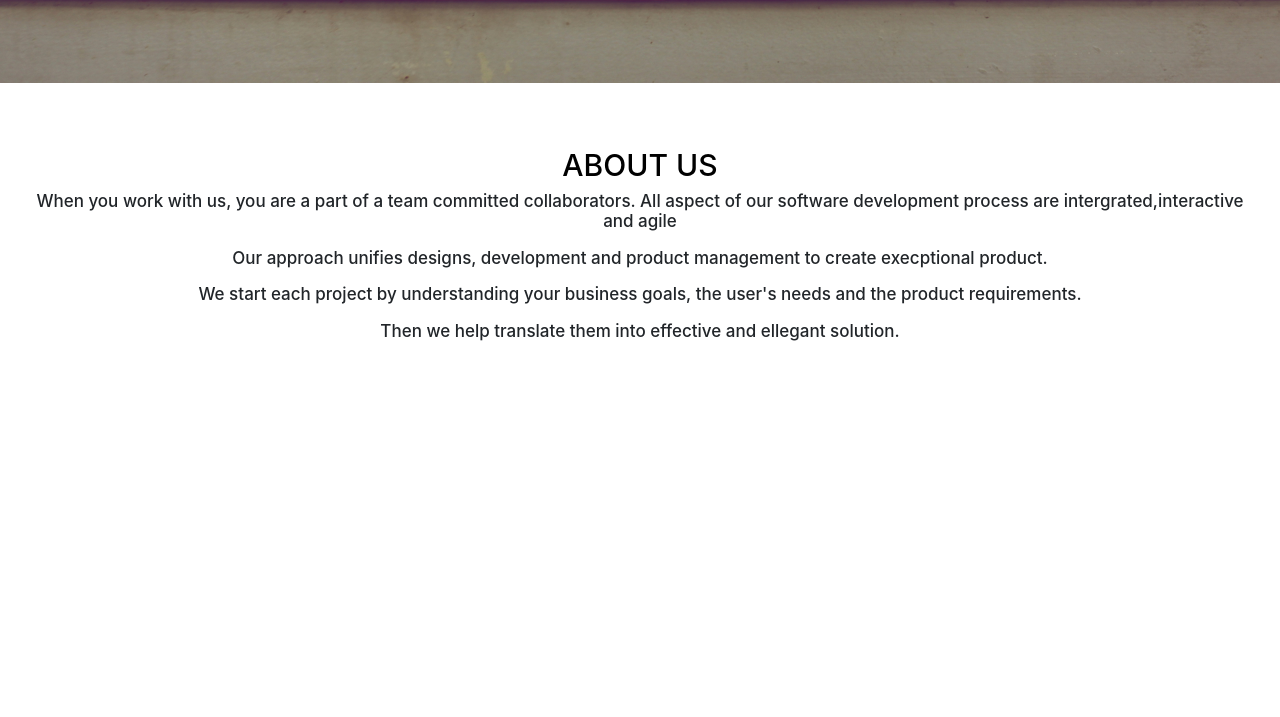
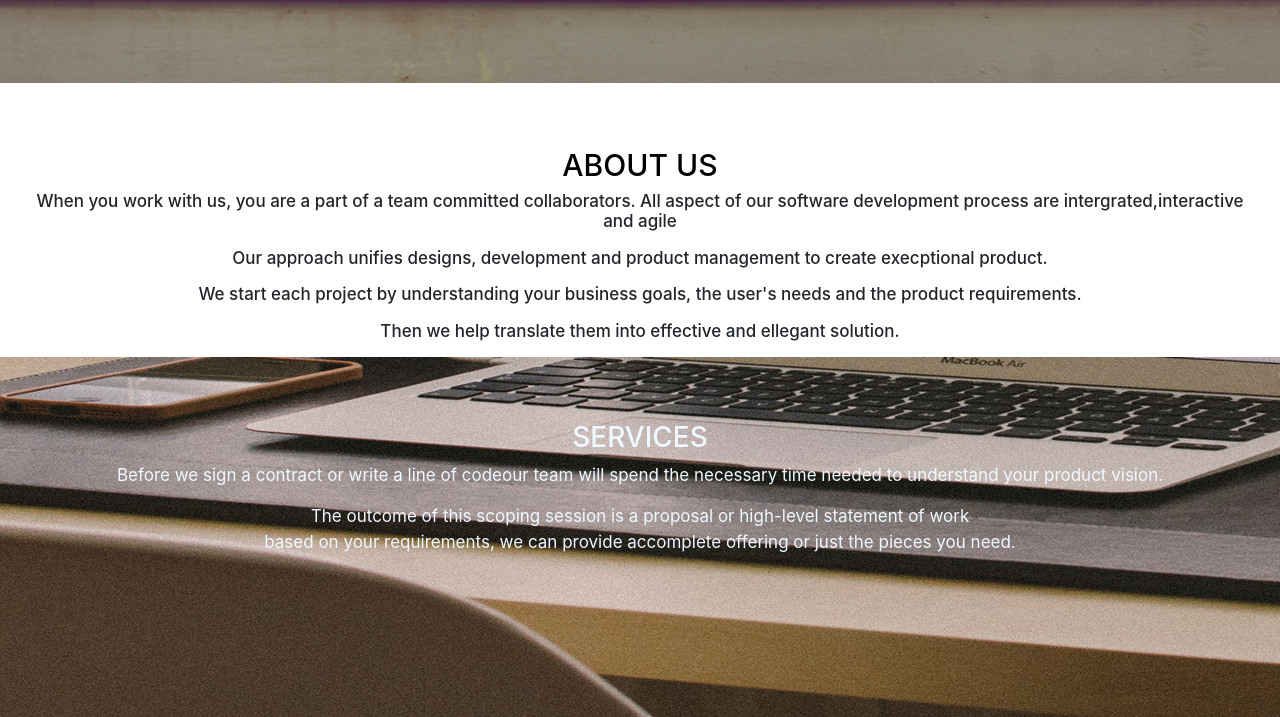
Before and after one commit to adriankiprono/independent-project-3, a plain HTML site: page index.html in a window 1280 px wide. Shown: the part 631-1348 px from the top of the page. Before the commit the page ends 988 px from the top, so only its background shows below. Drawn offline with Linux system fonts and the light colour scheme.

Commit message:
add text and heading to second background

```diff
--- a/css/styles.css
+++ b/css/styles.css
@@ -51,3 +51,17 @@ p{
     font-size: 17px;
     text-align: center;
 }
+h3{
+    text-align: center;
+    color: aliceblue;
+    padding-top: 5%;
+
+}
+
+.service{
+
+    background-image: url("../assets/backgrounds/s_image.jpg");
+    height: 45vh;
+    color: aliceblue;
+
+    }
--- a/index.html
+++ b/index.html
@@ -45,6 +45,19 @@
     </div>
 
 
+    <div class="service">
+        <h3>SERVICES</h3>
+        <P>Before we sign a contract or write a line of codeour team will spend the necessary time needed
+            to understand your product vision.
+        </P>
+        <p>The outcome of this scoping session is a proposal or high-level statement of work<br>
+        based on your requirements, we can provide accomplete offering or just the pieces you need.</p>
+    </div>
+
+
+
+
+
 
 
 
```
